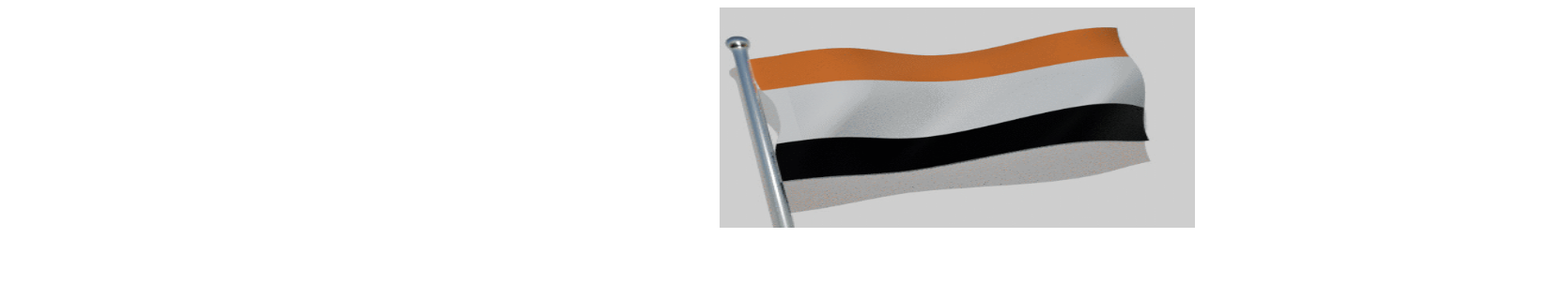
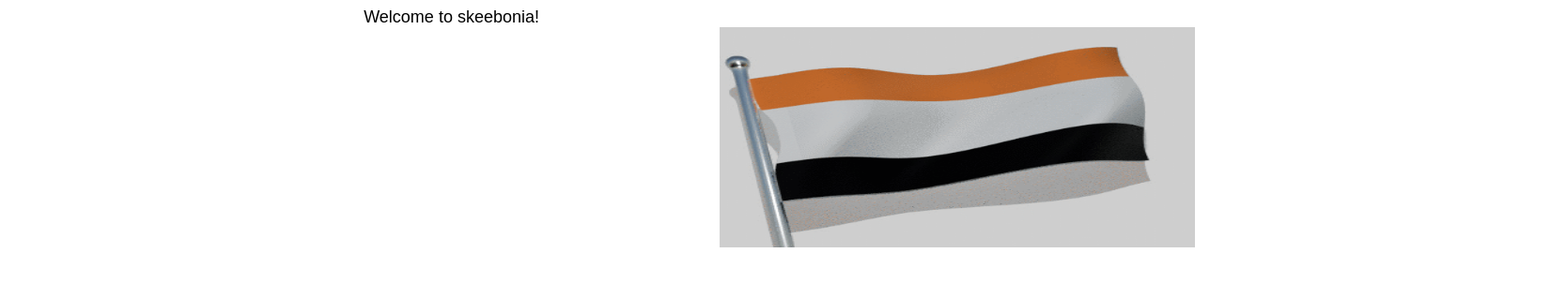
Before and after one commit to unne27/skeebonia.github.io, a plain HTML site: page index.html in a window 1280 px wide. Shown: the whole page at 94% size, 1651 px wide, since content can reach past the window. Drawn offline with Linux system fonts and the light colour scheme.

Commit message:
Added a welcome text

```diff
--- a/index.html
+++ b/index.html
@@ -7,5 +7,7 @@
 
 <body>
 
+<div id="welcome">Welcome to skeebonia!</div>
+
 <img src="/makesweet-uxa7vm.gif" alt="Flag" id="flag">
 </body>
--- a/style.css
+++ b/style.css
@@ -4,3 +4,10 @@
     height: 30%;
     left: 60%;
 }
+
+#welcome {
+    position: relative;
+    font-family: Arial, Helvetica, sans-serif;
+    font-size: large;
+    left: 30%;
+}
```
